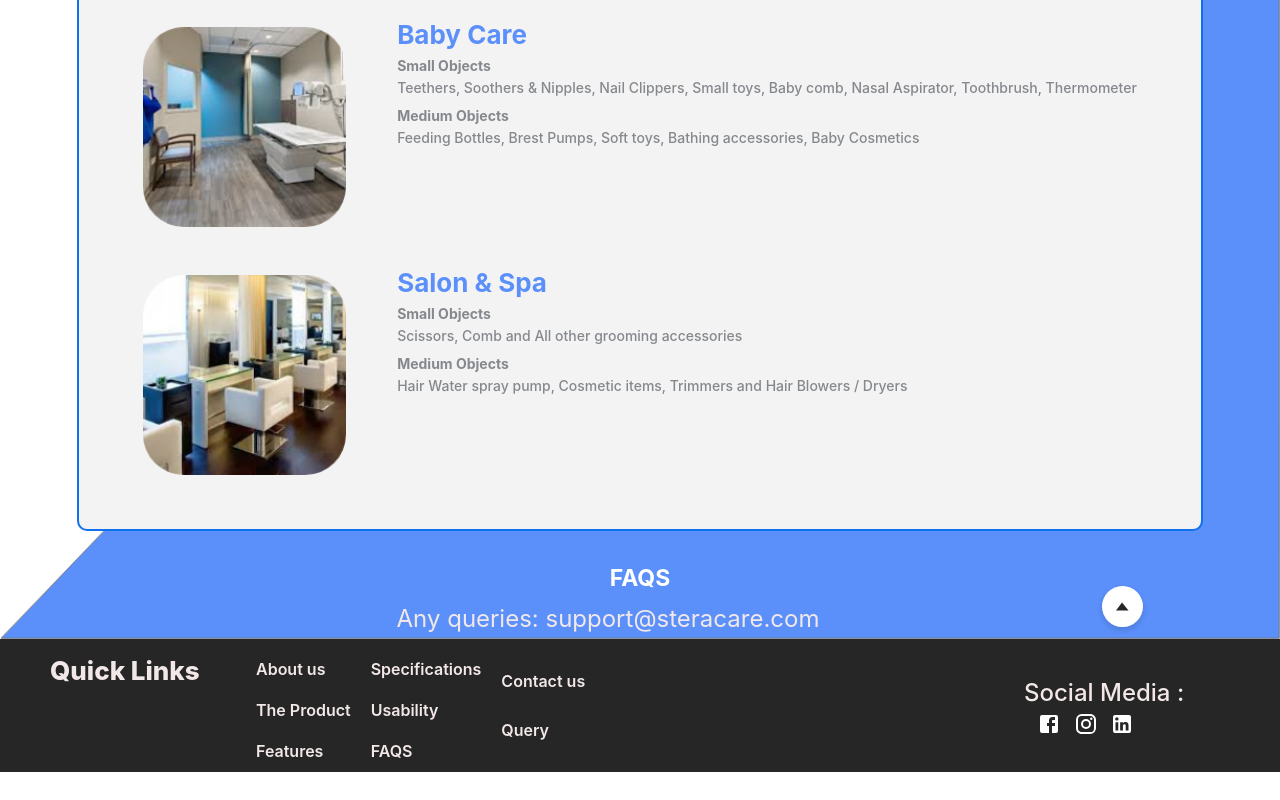
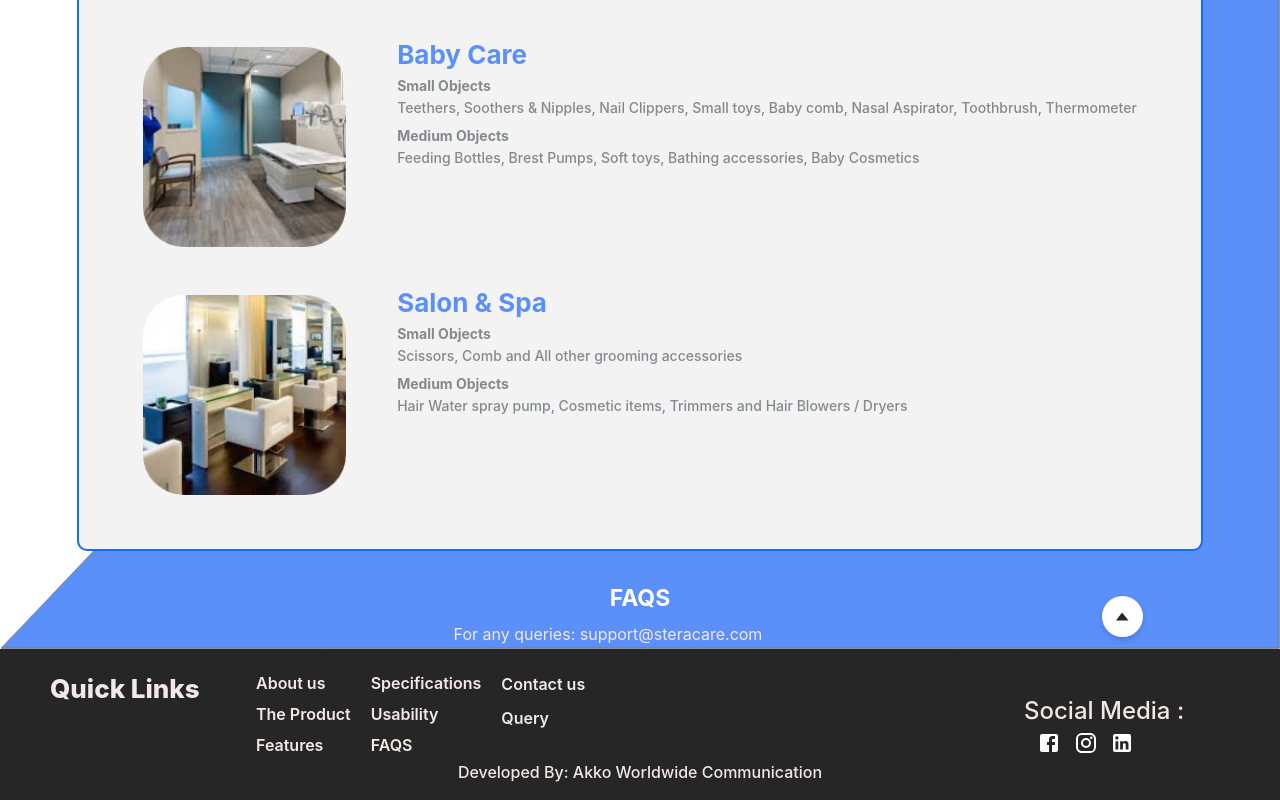
Before and after one commit to VikasBelida09/stera, a React (Create React App) app: page / in a window 1280 px wide. Shown: the part 3755-4555 px from the top of the page. Before the commit the page ends 4527 px from the top, so only its background shows below. Built offline with nearby package versions, Linux system fonts and the light colour scheme.

Commit message:
added developed by and changed footer alignments

```diff
--- a/src/Components/Contact/Contact.jsx
+++ b/src/Components/Contact/Contact.jsx
@@ -92,7 +92,7 @@ function Contact() {
             >{`See More >`}</span>
           )}
           {hide && QaFull}
-          <p className={classes.email}>Any queries: support@steracare.com</p>
+          <p className={classes.email}>For any queries: support@steracare.com</p>
         </>
       )}
       <Divider />
--- a/src/Components/Contact/Contact.module.css
+++ b/src/Components/Contact/Contact.module.css
@@ -65,7 +65,7 @@
   text-align: center;
 }
 .googleForm {
-  height: 180vh;
+  height: 186vh;
   width: 800px;
   overflow-x: hidden;
   overflow-y: hidden;
--- a/src/Components/Footer/Footer.jsx
+++ b/src/Components/Footer/Footer.jsx
@@ -7,6 +7,7 @@ import { Link } from "react-router-dom";
 import { HashLink as HLink } from "react-router-hash-link";
 function Footer() {
   return (
+    <>
     <div className={classes.footerContainer}>
       <div className={classes.footerLeft}>
         <h4>Quick Links</h4>
@@ -77,6 +78,10 @@ function Footer() {
         </div>
       </div>
     </div>
+    <div className={classes.developedByContainer}>
+      <span>Developed By: Akko Worldwide Communication</span>
+    </div>
+    </>
   );
 }
 
--- a/src/Components/Footer/Footer.module.css
+++ b/src/Components/Footer/Footer.module.css
@@ -4,6 +4,16 @@
   background-color: #262626;
   color: #f3e8e8;
   flex-wrap: wrap;
+  padding-top: 1vh;
+}
+.developedByContainer{
+  background-color: #262626;
+  color: #f3e8e8;
+  display: flex;
+  justify-content: center;
+  padding-bottom: 2vh;
+  font-weight: 500;
+  border: 0px
 }
 .footerLeft {
   display: flex;
@@ -37,7 +47,10 @@
   font-weight: 600;
 }
 .footerMiddle3 > a:nth-child(2) {
-  margin-top: 25px;
+  margin-top: 10px;
+}
+.footerMiddle3 > a:nth-child(1){
+  margin-top: -15px;
 }
 .footerMiddle1 > a,
 .footerMiddle2 > a,
--- a/src/Components/Usability/Usability.jsx
+++ b/src/Components/Usability/Usability.jsx
@@ -32,7 +32,7 @@ function Usability() {
       <div className={classes.usabilityBottom}>
         <Link to="/faq">FAQS</Link>
         <div className={classes.lastRow}>
-          <h4>{`Any queries: ${email}`}</h4>
+          <h4>{`For any queries: ${email}`}</h4>
           <a href="#top">
             <img src={top} alt="top" />
           </a>
--- a/src/Components/Usability/Usability.module.css
+++ b/src/Components/Usability/Usability.module.css
@@ -9,6 +9,7 @@
 }
 .usabilityTop {
   display: flex;
+  margin-bottom: 20px;
 }
 .surface {
   height: 50vh;
@@ -53,6 +54,7 @@
   margin-right: 5vw;
   font-weight: 400;
   color: #f3e8e8;
+  font-size: 16px;
 }
 .lastRow > a {
   position: absolute;
--- a/src/Components/knowmore/Knowmore.module.css
+++ b/src/Components/knowmore/Knowmore.module.css
@@ -43,7 +43,7 @@
     height:6vh;
     object-fit: contain;
     margin-top: 14vh;
-    margin-left: -1vw;
+    margin-left: 1vw;
 }
 .blue{
     color: #5B90FB;
@@ -55,7 +55,7 @@
     justify-content: space-between;
 }
 .spanTitle{
-    margin-left: 5vw;
+    margin-left: 6vw;
     font-size: 14px;
     font-weight: 650;
     margin-bottom: 2vh;
--- a/src/Components/knowmore/knowmore.jsx
+++ b/src/Components/knowmore/knowmore.jsx
@@ -26,8 +26,8 @@ function Knowmore() {
         <div className={classes.bannerContent}>
           <img src={logo} alt="logo" className={classes.bannerLogo} />
           <span className={classes.spanTitle}>
-            Kills <strong className={classes.blue}>99.9%</strong> of viruses
-            including Corona Virus
+            Kills <strong className={classes.blue}>Corona </strong>
+            and all other pathogens
           </span>
         </div>
       </div>
@@ -97,7 +97,7 @@ function Knowmore() {
             <span className={classes.aboutUs}>FAQS</span>
           </Link>
           <span className={classes.email}>
-            Any queries: support@steracare.com
+            For any queries: support@steracare.com
           </span>
         </div>
       </div>
```
